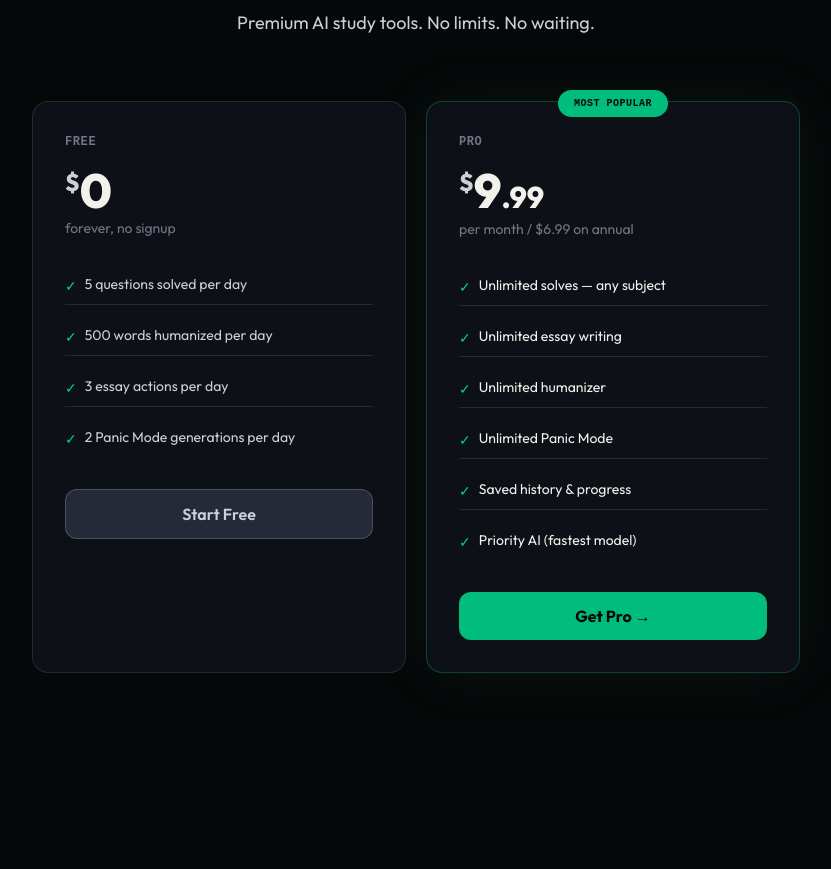
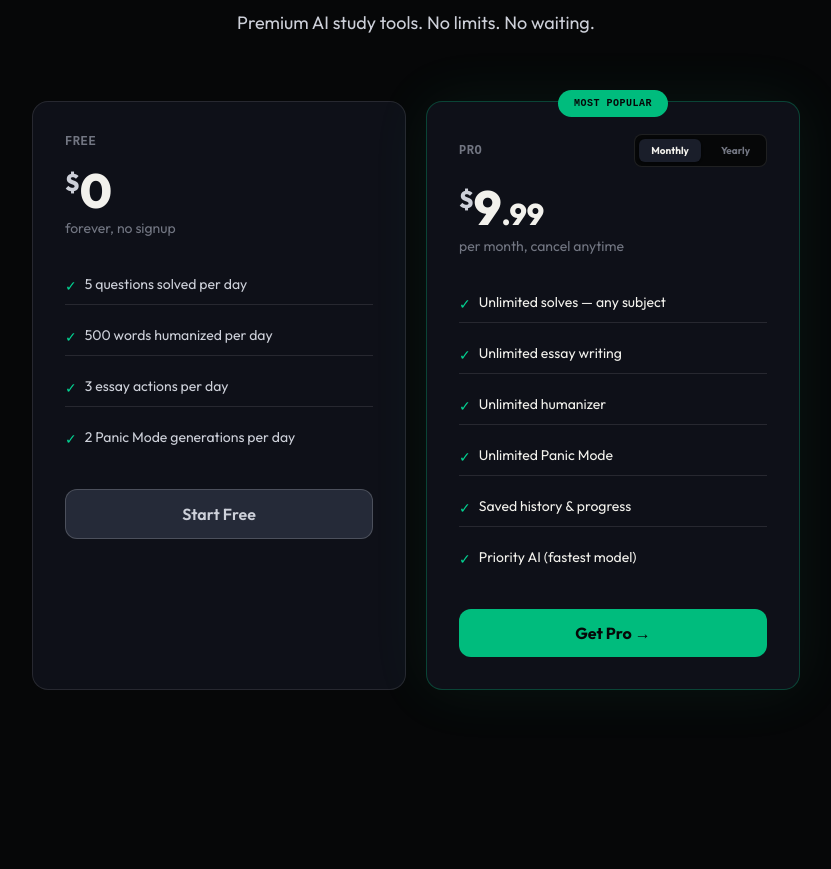
Before and after one commit to Calh3iros/axiom, a Next.js app: page / in a window 1280 px wide. Shown: the part 2740-3609 px from the top of the page, without its empty margins (224-1055 px from the left). Built offline with nearby package versions, Linux system fonts and the light colour scheme.

Commit message:
feat: add annual plan checkout toggle
- Add Monthly/Yearly (.99/mo) toggle to PaywallModal
- Add Monthly/Yearly toggle to Settings page upgrade section
- Add Monthly/Yearly interactive switch to Landing Page pricing section
- Trigger Stripe checkout with corresponding priceId

```diff
--- a/src/app/(app)/settings/page.tsx
+++ b/src/app/(app)/settings/page.tsx
@@ -50,13 +50,15 @@ export default function SettingsPage() {
     }
   };
 
+  const [isYearly, setIsYearly] = useState(false);
+
   const handleUpgrade = async () => {
     try {
       const { STRIPE_PRICES } = await import('@/lib/stripe/config');
       const res = await fetch('/api/checkout', {
         method: 'POST',
         headers: { 'Content-Type': 'application/json' },
-        body: JSON.stringify({ priceId: STRIPE_PRICES.MONTHLY }),
+        body: JSON.stringify({ priceId: isYearly ? STRIPE_PRICES.YEARLY : STRIPE_PRICES.MONTHLY }),
       });
       if (!res.ok) throw new Error('Failed to create checkout session');
       const { url } = await res.json();
@@ -164,7 +166,7 @@ export default function SettingsPage() {
               <div className="grid grid-cols-2 gap-4 text-sm">
                 <div>
                   <p className="text-xs text-[var(--color-dim)] uppercase tracking-wider font-mono mb-1">Billing</p>
-                  <p className="font-semibold text-[var(--color-text-primary)]">$9.99/month</p>
+                  <p className="font-semibold text-[var(--color-text-primary)]">Managed via Stripe</p>
                 </div>
                 <div>
                   <p className="text-xs text-[var(--color-dim)] uppercase tracking-wider font-mono mb-1">Status</p>
@@ -187,12 +189,28 @@ export default function SettingsPage() {
             </button>
           </div>
         ) : (
-          <button
-            onClick={handleUpgrade}
-            className="w-full py-3 bg-[var(--color-ax-yellow)] hover:bg-yellow-400 text-black font-bold rounded-xl transition-all hover:shadow-[0_0_20px_rgba(250,204,21,0.3)]"
-          >
-            Upgrade to Pro — $9.99/month
-          </button>
+          <div className="space-y-4 pt-2">
+            <div className="flex items-center justify-center gap-3 bg-[var(--color-bg0)] p-2 rounded-xl border border-[var(--color-border)] w-full max-w-[280px] mx-auto">
+              <button
+                onClick={() => setIsYearly(false)}
+                className={`flex-1 py-1.5 text-xs font-bold rounded-lg transition-all ${!isYearly ? 'bg-[var(--color-bg2)] text-[var(--color-text-primary)] shadow-sm' : 'text-[var(--color-dim)]'}`}
+              >
+                Montly
+              </button>
+              <button
+                onClick={() => setIsYearly(true)}
+                className={`flex-1 py-1.5 text-xs font-bold rounded-lg transition-all ${isYearly ? 'bg-[var(--color-bg2)] text-[var(--color-text-primary)] shadow-sm' : 'text-[var(--color-dim)]'}`}
+              >
+                Yearly <span className="text-[var(--color-ax-green)] ml-1">-30%</span>
+              </button>
+            </div>
+            <button
+              onClick={handleUpgrade}
+              className="w-full py-3 bg-[var(--color-ax-yellow)] hover:bg-yellow-400 text-black font-bold rounded-xl transition-all hover:shadow-[0_0_20px_rgba(250,204,21,0.3)]"
+            >
+              Upgrade to Pro — {isYearly ? '$6.99/mo' : '$9.99/mo'}
+            </button>
+          </div>
         )}
       </div>
     </div>
--- a/src/app/page.tsx
+++ b/src/app/page.tsx
@@ -1,6 +1,11 @@
+'use client';
+
 import Link from 'next/link';
+import { useState } from 'react';
 
 export default function LandingPage() {
+  const [isYearly, setIsYearly] = useState(false);
+
   return (
     <div className="min-h-screen bg-[var(--color-bg0)] text-[var(--color-text-primary)]">
       {/* ─── NAV ─── */}
@@ -184,9 +189,33 @@ export default function LandingPage() {
             <div className="absolute -top-3 left-1/2 -translate-x-1/2 bg-emerald-500 text-[var(--color-bg0)] font-mono text-[10px] font-bold tracking-wider uppercase px-4 py-1.5 rounded-full whitespace-nowrap">
               MOST POPULAR
             </div>
-            <p className="font-mono text-xs font-bold tracking-wider uppercase text-[var(--color-dim)] mb-4">PRO</p>
-            <p className="text-5xl font-extrabold mb-1"><span className="text-2xl text-[var(--color-text-secondary)] align-top">$</span>9<span className="text-3xl">.99</span></p>
-            <p className="text-sm text-[var(--color-dim)] mb-7">per month / $6.99 on annual</p>
+
+            <div className="flex items-center justify-between mb-4">
+              <p className="font-mono text-xs font-bold tracking-wider uppercase text-[var(--color-dim)]">PRO</p>
+              <div className="flex items-center gap-2 bg-[var(--color-bg0)] p-1 rounded-lg border border-[var(--color-border)]">
+                <button
+                  onClick={() => setIsYearly(false)}
+                  className={`px-3 py-1 text-[10px] font-bold rounded-md transition-all ${!isYearly ? 'bg-[var(--color-bg2)] text-[var(--color-text-primary)] shadow-sm' : 'text-[var(--color-dim)]'}`}
+                >
+                  Monthly
+                </button>
+                <button
+                  onClick={() => setIsYearly(true)}
+                  className={`px-3 py-1 text-[10px] font-bold rounded-md transition-all ${isYearly ? 'bg-[var(--color-bg2)] text-[var(--color-text-primary)] shadow-sm' : 'text-[var(--color-dim)]'}`}
+                >
+                  Yearly
+                </button>
+              </div>
+            </div>
+
+            <p className="text-5xl font-extrabold mb-1">
+              <span className="text-2xl text-[var(--color-text-secondary)] align-top">$</span>
+              {isYearly ? '6' : '9'}
+              <span className="text-3xl">{isYearly ? '.99' : '.99'}</span>
+            </p>
+            <p className="text-sm text-[var(--color-dim)] mb-7">
+              {isYearly ? 'per month, billed annually' : 'per month, cancel anytime'}
+            </p>
             <ul className="space-y-3 text-sm text-[var(--color-text-primary)]">
               {['Unlimited solves — any subject', 'Unlimited essay writing', 'Unlimited humanizer', 'Unlimited Panic Mode', 'Saved history & progress', 'Priority AI (fastest model)'].map((item, i) => (
                 <li key={i} className="flex items-start gap-2 py-2 border-b border-[var(--color-border)] last:border-0">
@@ -195,12 +224,27 @@ export default function LandingPage() {
                 </li>
               ))}
             </ul>
-            <Link
-              href="/settings"
+            <button
+              onClick={async () => {
+                try {
+                  const { STRIPE_PRICES } = await import('@/lib/stripe/config');
+                  const res = await fetch('/api/checkout', {
+                    method: 'POST',
+                    headers: { 'Content-Type': 'application/json' },
+                    body: JSON.stringify({ priceId: isYearly ? STRIPE_PRICES.YEARLY : STRIPE_PRICES.MONTHLY }),
+                  });
+                  if (!res.ok) throw new Error('Failed to create checkout session');
+                  const { url } = await res.json();
+                  if (url) window.location.href = url;
+                } catch (err) {
+                  // If unauthorized, redirect to login
+                  window.location.href = '/auth/login?returnTo=/settings';
+                }
+              }}
               className="mt-8 block w-full py-3 text-center bg-emerald-500 hover:bg-emerald-400 text-[var(--color-bg0)] font-bold rounded-xl transition-all hover:shadow-[0_0_20px_rgba(52,211,153,0.3)]"
             >
               Get Pro →
-            </Link>
+            </button>
           </div>
         </div>
       </section>
--- a/src/components/shared/paywall-modal.tsx
+++ b/src/components/shared/paywall-modal.tsx
@@ -16,6 +16,7 @@ interface PaywallModalProps {
 
 export function PaywallModal({ onClose, reason }: PaywallModalProps) {
   const [isLoading, setIsLoading] = useState(false);
+  const [isYearly, setIsYearly] = useState(false);
 
   const handleUpgrade = async () => {
     try {
@@ -23,7 +24,7 @@ export function PaywallModal({ onClose, reason }: PaywallModalProps) {
       const res = await fetch('/api/checkout', {
         method: 'POST',
         headers: { 'Content-Type': 'application/json' },
-        body: JSON.stringify({ priceId: STRIPE_PRICES.MONTHLY })
+        body: JSON.stringify({ priceId: isYearly ? STRIPE_PRICES.YEARLY : STRIPE_PRICES.MONTHLY })
       });
 
       if (!res.ok) {
@@ -61,7 +62,7 @@ export function PaywallModal({ onClose, reason }: PaywallModalProps) {
             You've hit the anonymous free limit. Upgrade to <span className="text-[var(--color-ax-yellow)] font-bold">Axiom Pro</span> to conquer your classes without restrictions.
           </p>
 
-          <div className="bg-[var(--color-bg2)] rounded-xl p-4 mb-8 text-left border border-[var(--color-border)]">
+          <div className="bg-[var(--color-bg2)] rounded-xl p-4 mb-6 text-left border border-[var(--color-border)]">
             <h3 className="font-semibold text-[var(--color-text-primary)] mb-3 text-sm tracking-wide">PRO PLAN INCLUDES:</h3>
             <ul className="space-y-2 text-sm text-[var(--color-text-secondary)]">
               <li className="flex items-center gap-2">
@@ -79,11 +80,27 @@ export function PaywallModal({ onClose, reason }: PaywallModalProps) {
             </ul>
           </div>
 
+          <div className="flex items-center justify-center gap-3 mb-6 bg-[var(--color-bg0)] p-2 rounded-xl border border-[var(--color-border)] w-full max-w-[240px] mx-auto">
+            <button
+              onClick={() => setIsYearly(false)}
+              className={`flex-1 py-1.5 text-xs font-bold rounded-lg transition-all ${!isYearly ? 'bg-[var(--color-bg2)] text-[var(--color-text-primary)] shadow-sm' : 'text-[var(--color-dim)]'}`}
+            >
+              Montly
+            </button>
+            <button
+              onClick={() => setIsYearly(true)}
+              className={`flex-1 py-1.5 text-xs font-bold rounded-lg transition-all ${isYearly ? 'bg-[var(--color-bg2)] text-[var(--color-text-primary)] shadow-sm' : 'text-[var(--color-dim)]'}`}
+            >
+              Yearly <span className="text-[var(--color-ax-green)] ml-1">-30%</span>
+            </button>
+          </div>
+
           <button
             onClick={handleUpgrade}
-            className="w-full bg-[var(--color-ax-yellow)] hover:bg-yellow-400 text-black font-extrabold h-12 rounded-full transition-all hover:scale-[1.02] shadow-[0_0_15px_rgba(251,191,36,0.3)]"
+            disabled={isLoading}
+            className="w-full bg-[var(--color-ax-yellow)] hover:bg-yellow-400 text-black font-extrabold h-12 rounded-full transition-all hover:scale-[1.02] shadow-[0_0_15px_rgba(251,191,36,0.3)] disabled:opacity-50"
           >
-            Upgrade Now - $9.99/mo
+            {isLoading ? 'Loading...' : `Upgrade Now - ${isYearly ? '$6.99/mo' : '$9.99/mo'}`}
           </button>
 
           <button onClick={onClose} className="mt-4 text-xs font-semibold text-[var(--color-dim)] hover:text-[var(--color-text-secondary)]">
```
